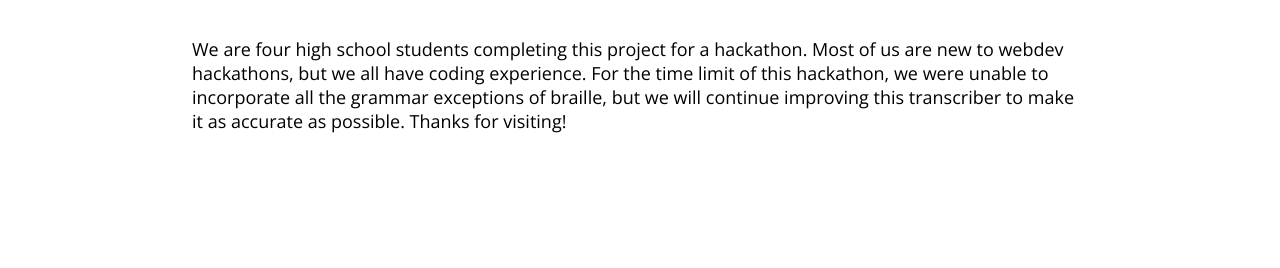
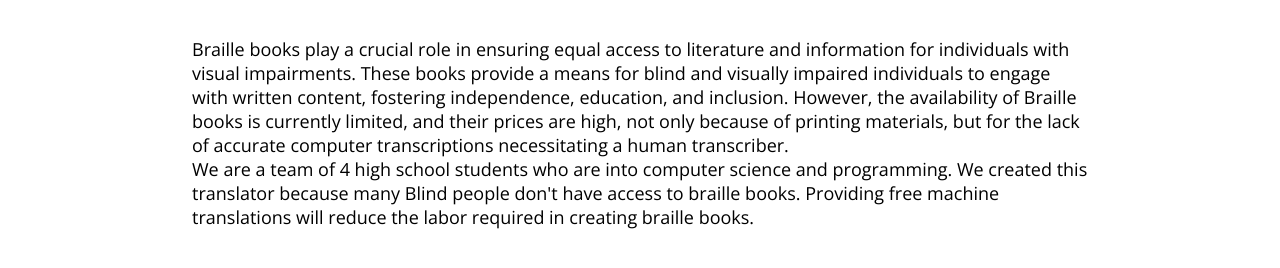
Before and after one commit to cocacolachicken/backend-server-e2braille, a website: page files/team.html in a window 1280 px wide. Shown: the part 154-422 px from the top of the page. Drawn offline with nearby package versions, Linux system fonts and the light colour scheme.

Commit message:
fixed visual glitches

```diff
--- a/files/team.html
+++ b/files/team.html
@@ -22,7 +22,8 @@
         <h1>Our Team</h1>
         <div class="content">
             <div class="body-content">
-                <p id="contact-para">We are four high school students completing this project for a hackathon. Most of us are new to webdev hackathons, but we all have coding experience. For the time limit of this hackathon, we were unable to incorporate all the grammar exceptions of braille, but we will continue improving this transcriber to make it as accurate as possible. Thanks for visiting!</p>
+                <p id="contact-para">Braille books play a crucial role in ensuring equal access to literature and information for individuals with visual impairments. These books provide a means for blind and visually impaired individuals to engage with written content, fostering independence, education, and inclusion. However, the availability of Braille books is currently limited, and their prices are high, not only because of printing materials, but for the lack of accurate computer transcriptions necessitating a human transcriber.
+                <br>We are a team of 4 high school students who are into computer science and programming. We created this translator because many Blind people don't have access to braille books. Providing free machine translations will reduce the labor required in creating braille books.</p>
             </div>
         </div>
     </section>
```
